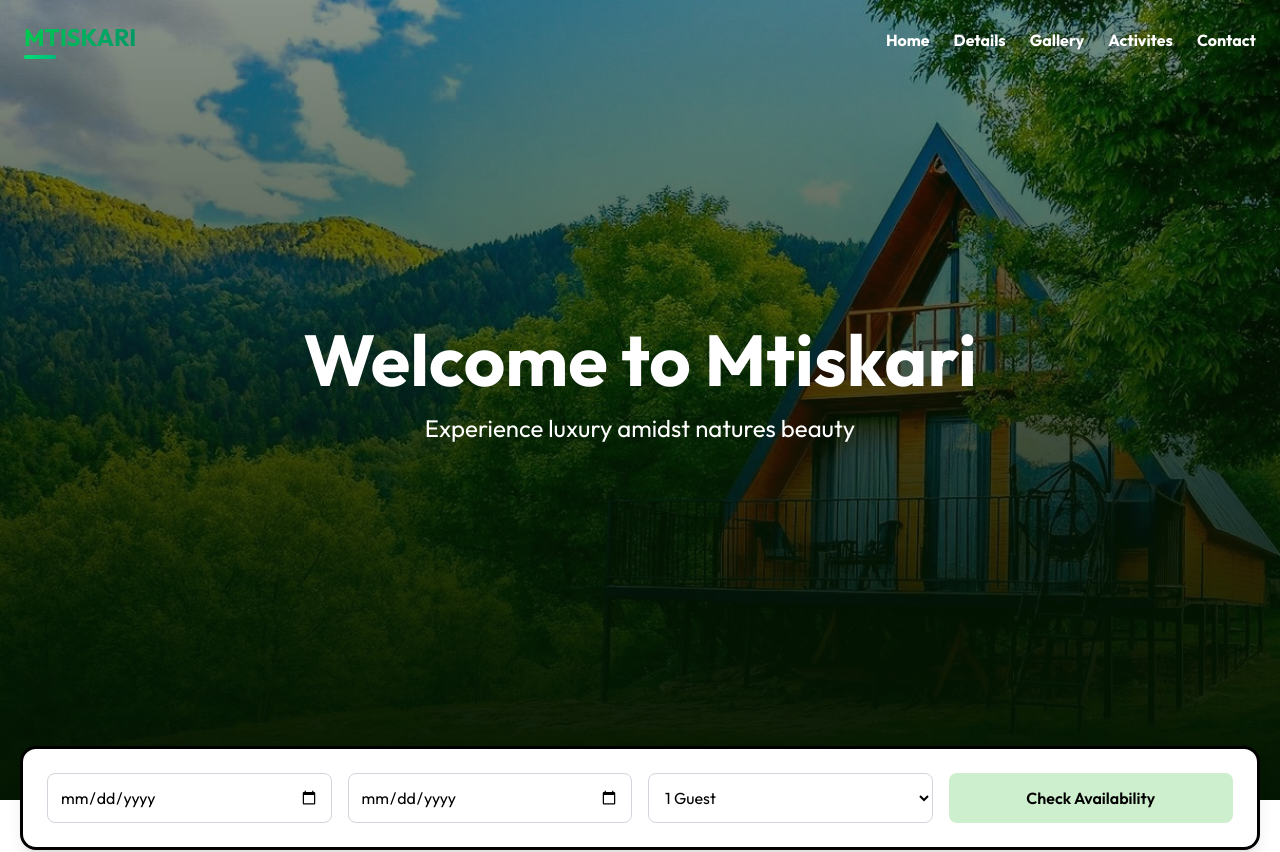
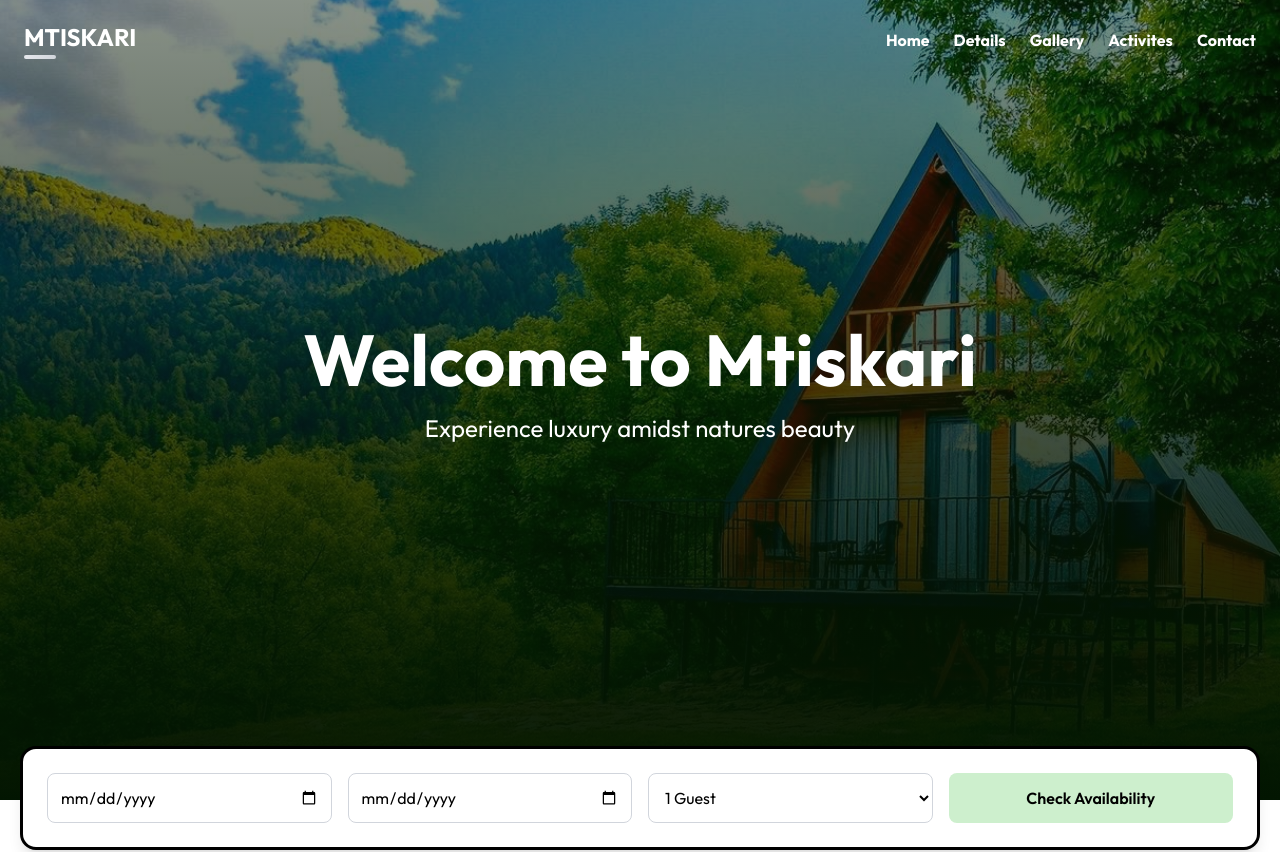
Before and after one commit to gioocharkviani/mtiskari, a Next.js app: page / in a window 1280 px wide. Shown: the top 852 px of the page. Built offline with nearby package versions, Linux system fonts and the light colour scheme.

Commit message:
fix/logo bug

```diff
--- a/components/layout/Logo.tsx
+++ b/components/layout/Logo.tsx
@@ -1,8 +1,17 @@
 "use client";
+
 import { motion, Variants } from "framer-motion";
+import { usePathname } from "next/navigation";
+import { useEffect, useState } from "react";
 
 const Logo = () => {
-  const hasBg = false;
+  const [hasBg, setHasBg] = useState(false);
+  const pathName = usePathname();
+
+  useEffect(() => {
+    setHasBg(pathName === "/");
+  }, [pathName]);
+
   const logoVariants: Variants = {
     hidden: { opacity: 0, x: -20 },
     visible: {
@@ -14,8 +23,9 @@ const Logo = () => {
       },
     },
   };
+
   return (
-    <div className="font-bold uppercase text-white text-[30px]">
+    <div className="font-bold uppercase text-[30px]">
       <motion.div
         variants={logoVariants}
         initial="hidden"
@@ -26,11 +36,21 @@ const Logo = () => {
           {/* Logo Text */}
           <div className="flex flex-col">
             <h1
-              className={`text-2xl font-bold bg-linear-to-r ${hasBg ? "from-green-600 to-emerald-700" : "from-green-500 to-emerald-600"} bg-clip-text text-transparent`}
+              className={`text-2xl font-bold ${
+                hasBg
+                  ? "text-white"
+                  : "bg-linear-to-r from-green-500 to-emerald-600 bg-clip-text text-transparent"
+              }`}
             >
               Mtiskari
             </h1>
-            <div className="h-1 w-8 bg-linear-to-r from-green-400 to-emerald-500 rounded-full mt-0.5 group-hover:w-12 transition-all duration-300"></div>
+            <div
+              className={`h-1 w-8 rounded-full mt-0.5 group-hover:w-12 transition-all duration-300 ${
+                hasBg
+                  ? "bg-linear-to-r from-gray-200 to-gray-300"
+                  : "bg-linear-to-r from-green-400 to-emerald-500"
+              }`}
+            ></div>
           </div>
         </div>
       </motion.div>
--- a/lib/usehasBg.ts
+++ /dev/null
@@ -1,15 +0,0 @@
-"use client";
-
-import { useEffect, useState } from "react";
-import { usePathname } from "next/navigation";
-
-export const useHasBg = () => {
-  const [hasBg, setHasBg] = useState(false);
-  const pathname = usePathname();
-
-  useEffect(() => {
-    setHasBg(pathname === "/");
-  }, [pathname]);
-
-  return hasBg;
-};
```
